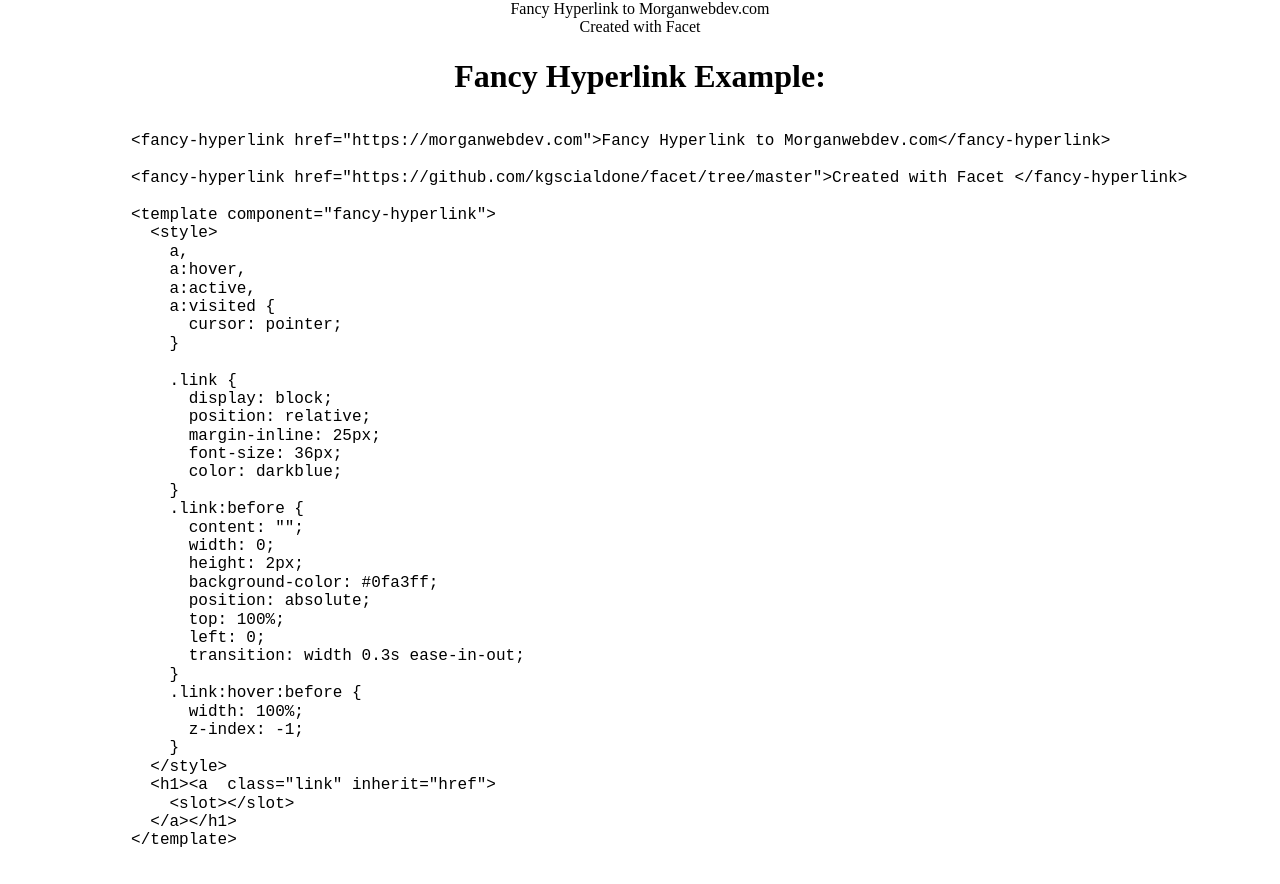
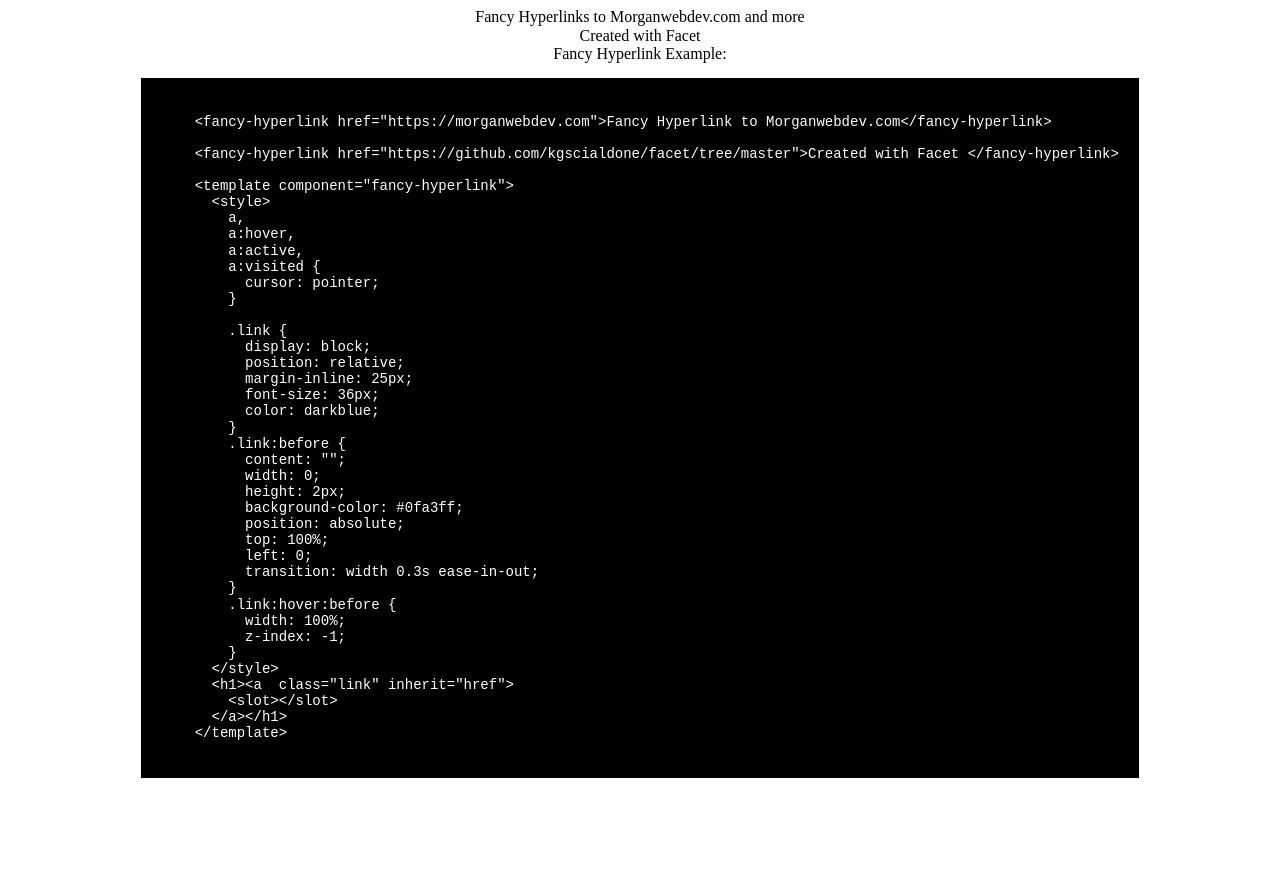
Before and after one commit to airbr/FacetWorkspace, a website built with Parcel: page index.html in a window 1280 px wide. After the commit the page ends 800 px from the top, so only its background shows below. Built offline with nearby package versions, Linux system fonts and the light colour scheme.

Commit message:
Styling code block

```diff
--- a/css/main.css
+++ b/css/main.css
@@ -95,9 +95,20 @@
   min-height: 100vh;
 }
 
-code {
+code pre {
+  color: white;
+  background: black;
   font-size: 14px;
+  display: block;
+  /* background: none; */
+  white-space: pre;
+  -webkit-overflow-scrolling: touch;
+  overflow-x: scroll;
+  max-width: 100%;
+  min-width: 100px;
+  padding: 20px;
 }
+
 
 /* ==========================================================================
    Helper classes
--- a/index.html
+++ b/index.html
@@ -28,6 +28,7 @@
       a:active,
       a:visited {
         cursor: pointer;
+        text-decoration: none;
       }
 
       .link {
@@ -57,15 +58,16 @@
     </a></h2>
   </template>
 
-  <fancy-hyperlink href="https://morganwebdev.com">Fancy Hyperlink to Morganwebdev.com</fancy-hyperlink>
+  <fancy-hyperlink href="https://morganwebdev.com">Fancy Hyperlinks to Morganwebdev.com and more</fancy-hyperlink>
 
 
   <fancy-hyperlink href="https://github.com/kgscialdone/facet/tree/master">Created with Facet</fancy-hyperlink>
 
-  <h1>Fancy Hyperlink Example:</h1>
+  <fancy-hyperlink href="https://facet-workspace.netlify.app/">Fancy Hyperlink Example:</fancy-hyperlink>
 
   <code>
     <pre>
+
     &ltfancy-hyperlink href="https://morganwebdev.com"&gtFancy Hyperlink to Morganwebdev.com&lt/fancy-hyperlink&gt
 
     &ltfancy-hyperlink href="https://github.com/kgscialdone/facet/tree/master"&gtCreated with Facet &lt/fancy-hyperlink&gt
```
